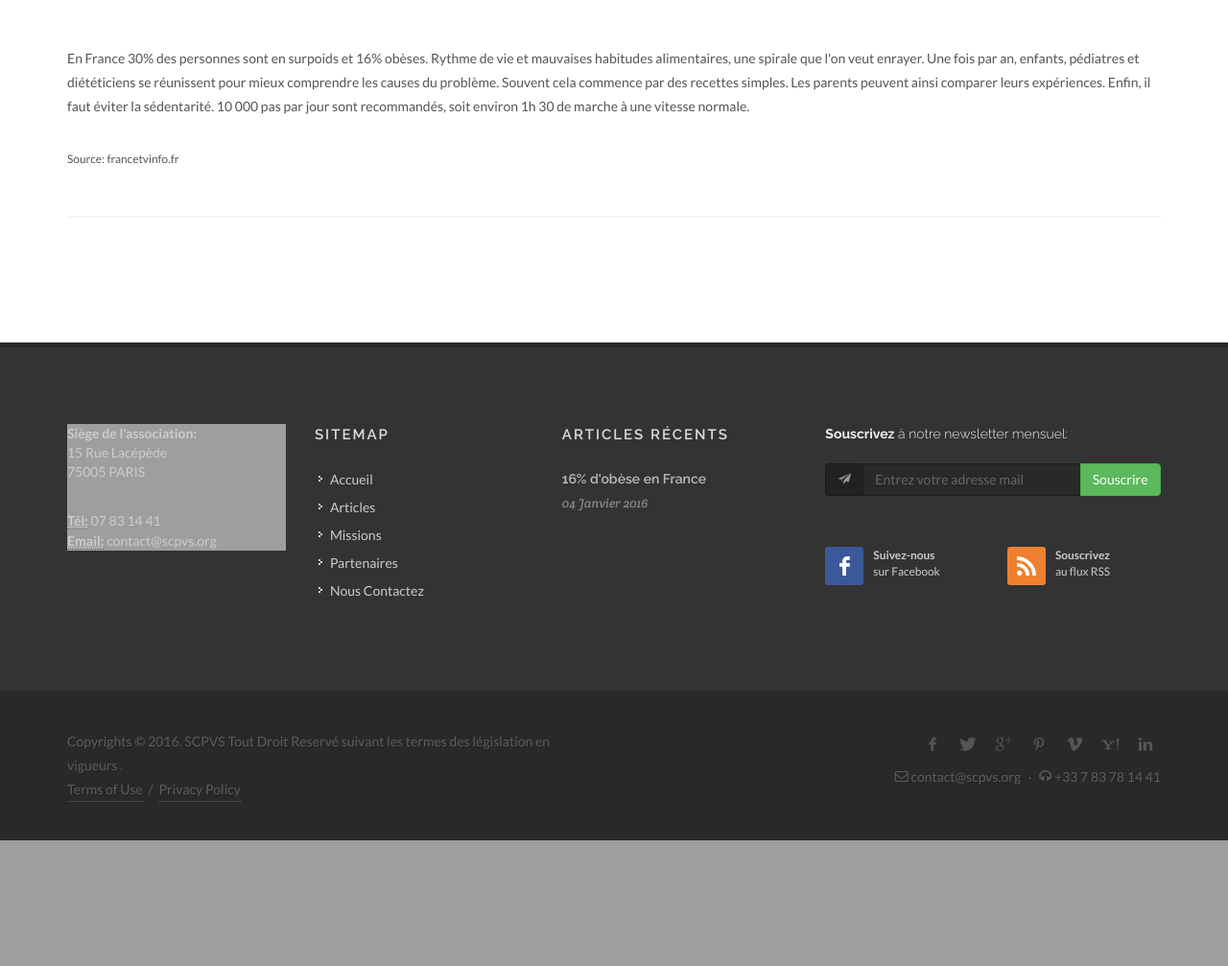
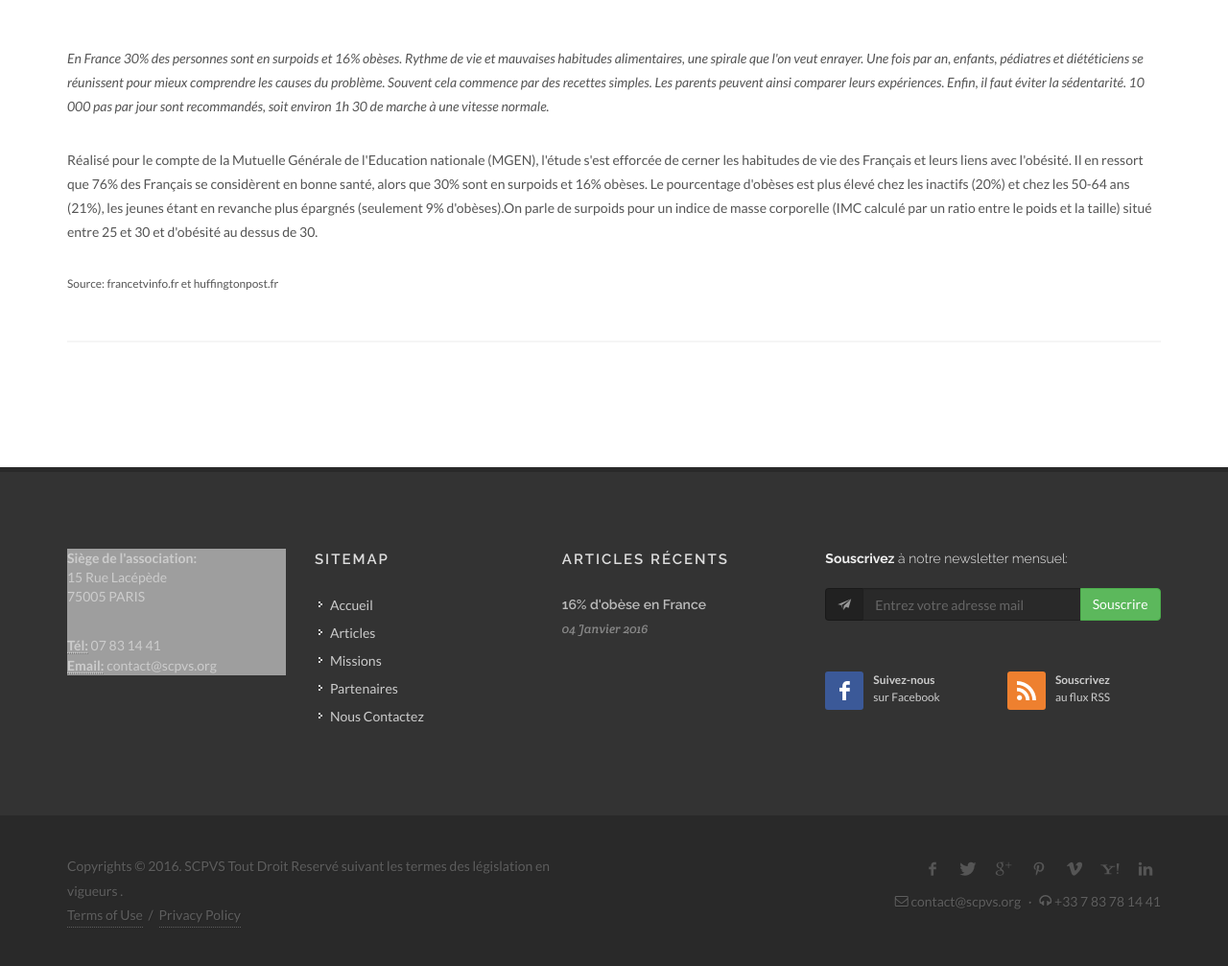
Before and after one commit to CRIDIP-SWD/SITE_SCPVS, a PHP site: the page made by index.php in a window 1280 px wide. Shown: the part 1323-2330 px from the top of the page at 96% size. Before the commit the page ends 2199 px from the top, so only its background shows below. Run offline with PHP 8.4, Linux system fonts and the light colour scheme; grey boxes are pictures that could not be loaded.

Commit message:
COMMIT SCPVS

```diff
--- a/view/blog.php
+++ b/view/blog.php
@@ -56,8 +56,9 @@
                     ============================================= -->
                     <div class="entry-content notopmargin">
 
-                        <p>En France 30% des personnes sont en surpoids et 16% obèses. Rythme de vie et mauvaises habitudes alimentaires, une spirale que l'on veut enrayer. Une fois par an, enfants, pédiatres et diététiciens se réunissent pour mieux comprendre les causes du problème. Souvent cela commence par des recettes simples. Les parents peuvent ainsi comparer leurs expériences. Enfin, il faut éviter la sédentarité. 10 000 pas par jour sont recommandés, soit environ 1h 30 de marche à une vitesse normale.</p>
-                        <small>Source: francetvinfo.fr</small>
+                        <p><i>En France 30% des personnes sont en surpoids et 16% obèses. Rythme de vie et mauvaises habitudes alimentaires, une spirale que l'on veut enrayer. Une fois par an, enfants, pédiatres et diététiciens se réunissent pour mieux comprendre les causes du problème. Souvent cela commence par des recettes simples. Les parents peuvent ainsi comparer leurs expériences. Enfin, il faut éviter la sédentarité. 10 000 pas par jour sont recommandés, soit environ 1h 30 de marche à une vitesse normale.</i></p>
+                        <p>Réalisé pour le compte de la Mutuelle Générale de l'Education nationale (MGEN), l'étude s'est efforcée de cerner les habitudes de vie des Français et leurs liens avec l'obésité. Il en ressort que 76% des Français se considèrent en bonne santé, alors que 30% sont en surpoids et 16% obèses. Le pourcentage d'obèses est plus élevé chez les inactifs (20%) et chez les 50-64 ans (21%), les jeunes étant en revanche plus épargnés (seulement 9% d'obèses).On parle de surpoids pour un indice de masse corporelle (IMC calculé par un ratio entre le poids et la taille) situé entre 25 et 30 et d'obésité au dessus de 30.</p>
+                        <small>Source: francetvinfo.fr et huffingtonpost.fr</small>
 
 
                         <div class="clear"></div>
```
